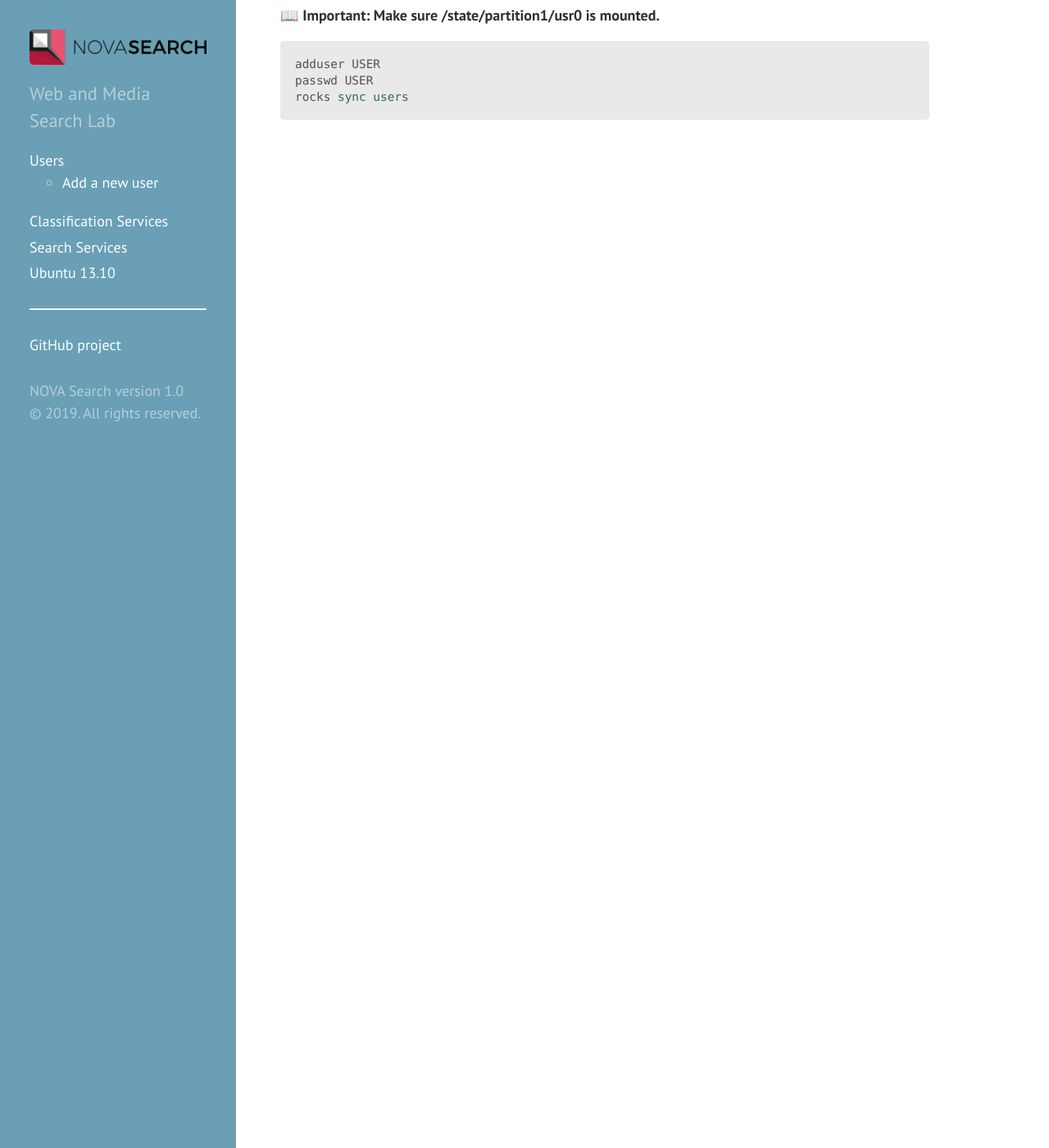
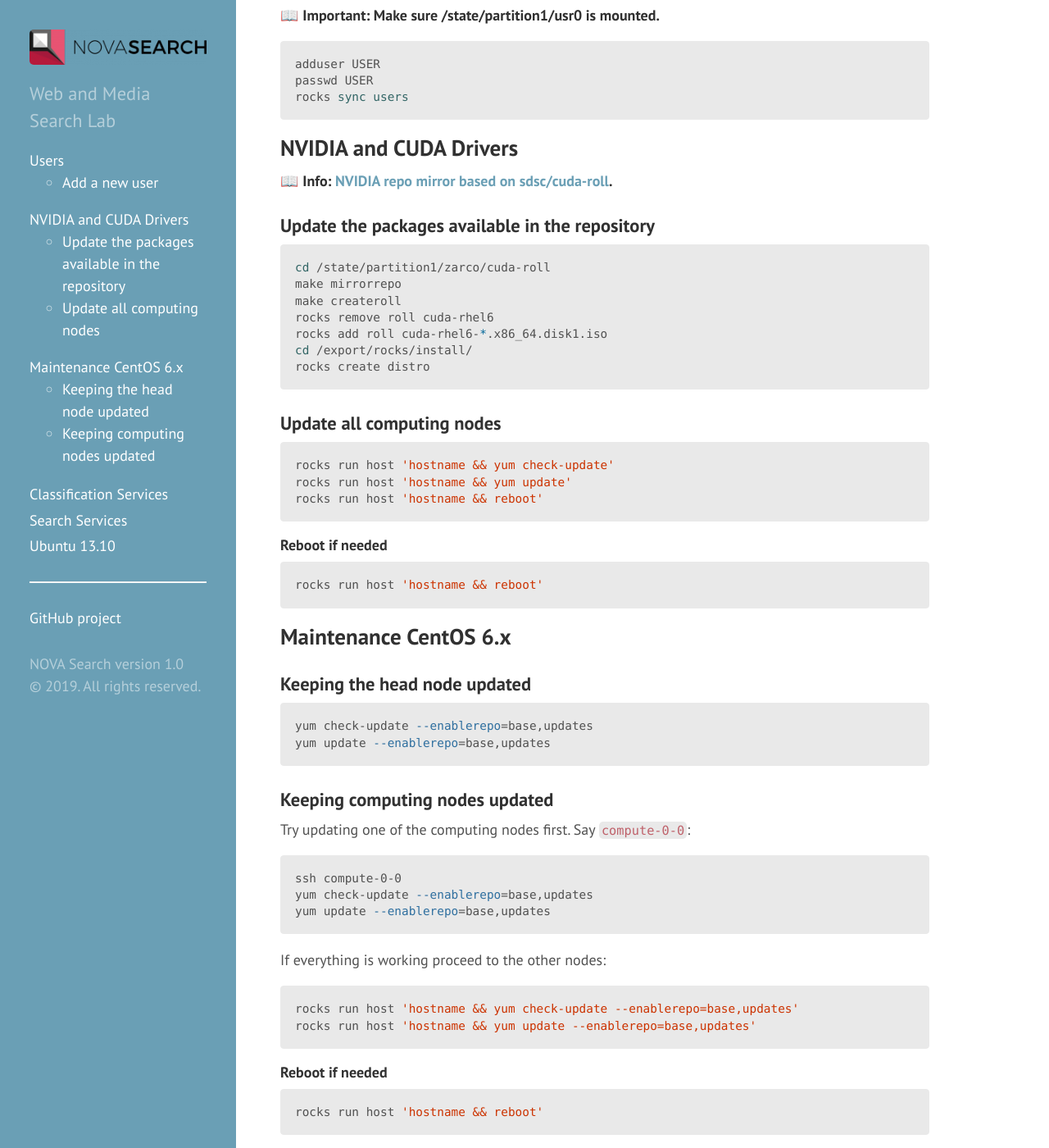
Before and after one commit to novasearch/wiki.novasearch.org, a Jekyll site: the page built from wiki/Zarco_Admin.md, in a window 1280 px wide and 1400 px high, scrolled down 246 px. Shown: the whole window at 82% size. Built offline with Jekyll 4.4.1, drawn with Linux system fonts in a browser that asks for light colours.

Commit message:
add nvidia and centos updates

````diff
--- a/wiki/Zarco_Admin.md
+++ b/wiki/Zarco_Admin.md
@@ -19,3 +19,67 @@ adduser USER
 passwd USER
 rocks sync users
 ```
+
+NVIDIA and CUDA Drivers
+-----------------------
+
+📖 **Info: [NVIDIA repo mirror based on sdsc/cuda-roll](https://github.com/nscr/cuda-roll).**
+
+### Update the packages available in the repository
+
+```bash
+cd /state/partition1/zarco/cuda-roll
+make mirrorrepo
+make createroll
+rocks remove roll cuda-rhel6
+rocks add roll cuda-rhel6-*.x86_64.disk1.iso
+cd /export/rocks/install/
+rocks create distro
+```
+
+### Update all computing nodes
+
+```bash
+rocks run host 'hostname && yum check-update'
+rocks run host 'hostname && yum update'
+rocks run host 'hostname && reboot'
+```
+
+#### Reboot if needed
+
+```bash
+rocks run host 'hostname && reboot'
+```
+
+Maintenance CentOS 6.x
+----------------------
+
+### Keeping the head node updated
+
+```bash
+yum check-update --enablerepo=base,updates
+yum update --enablerepo=base,updates
+```
+
+### Keeping computing nodes updated
+
+Try updating one of the computing nodes first. Say `compute-0-0`:
+
+```bash
+ssh compute-0-0
+yum check-update --enablerepo=base,updates
+yum update --enablerepo=base,updates
+```
+
+If everything is working proceed to the other nodes:
+
+```bash
+rocks run host 'hostname && yum check-update --enablerepo=base,updates'
+rocks run host 'hostname && yum update --enablerepo=base,updates'
+```
+
+#### Reboot if needed
+
+```bash
+rocks run host 'hostname && reboot'
+```
````
